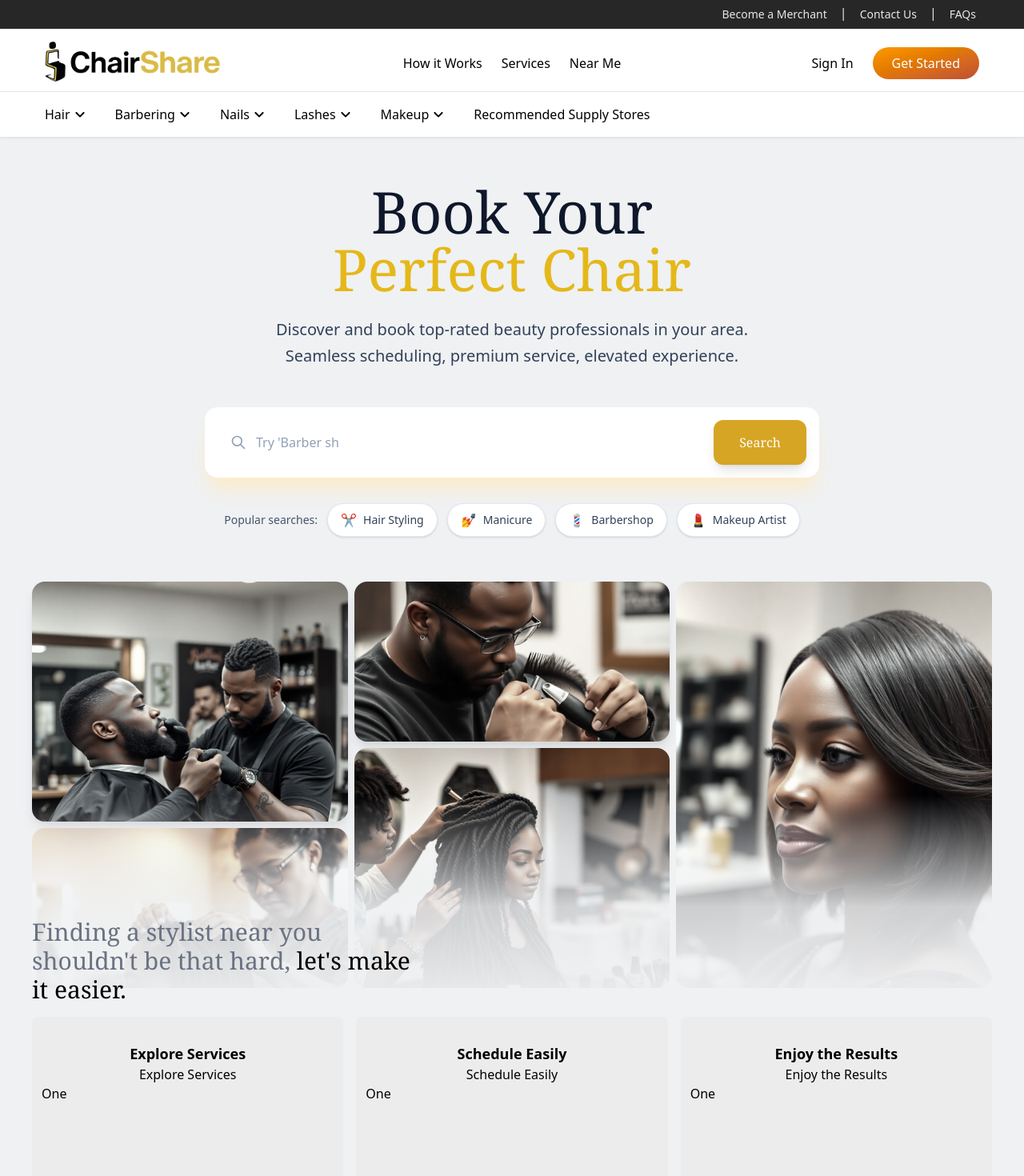
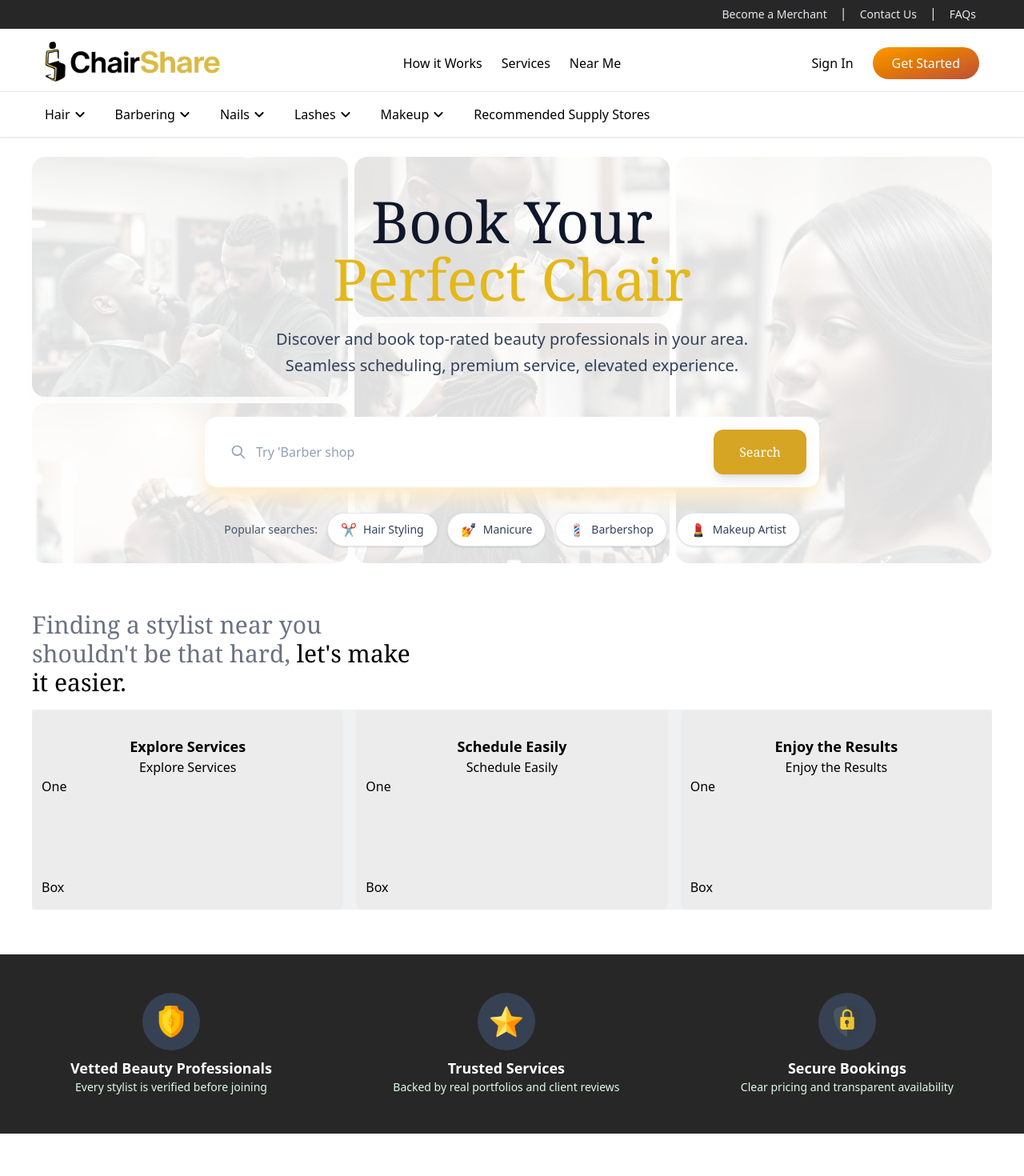
Before and after one commit to KayviaHarriott/chair-share, a React (Vite) app: page / in a window 1280 px wide. Shown: the top 1470 px of the page at 80% size. Built offline with nearby package versions, Linux system fonts and the light colour scheme.

Commit message:
Changed styling for landing page

```diff
--- a/src/pages/HomePage.tsx
+++ b/src/pages/HomePage.tsx
@@ -60,13 +60,30 @@ export const Home = () => {
   }, [placeholderText, isTyping, currentPhraseIndex, searchValue, phrases]);
 
   return (
-    <div className="bg-[#eff1f3] ">
+    <div className="bg-white ">
       {/* Header/CTA */}
       <Section
         backgroundColor=""
         content={
           <>
-            <div className="max-w-4xl mx-auto text-center pt-14 ">
+          <div className="flex gap-2 pt-14 -mt-8 opacity-12">
+              <div className="h-full w-1/3 flex flex-col gap-2">
+                {/* <img className=" h-[300px] w-1/3" src="/imgs/image_1.png"/> */}
+                <div className="h-[300px] shadow-lg shadow-gray-300 bg-cover grayscale-60 rounded-2xl bg-[url(/imgs/image_1.png)]"></div>
+                <div className="h-[200px] bg- bg-cover grayscale-60 rounded-2xl bg-no-repeat bg-[url(/imgs/image_6.png)]"></div>
+              </div>
+
+              <div className="h-full w-1/3 flex flex-col gap-2">
+                <div className="h-[200px] shadow-lg shadow-gray-300  bg-cover grayscale-60  bg-center rounded-2xl bg-no-repeat bg-[url(/imgs/image_5.png)]"></div>
+                <div className="h-[300px] bg-cover grayscale-60  rounded-2xl bg-no-repeat bg-[url(/imgs/image_4.png)]"></div>
+              </div>
+
+              <div className="h-full w-1/3">
+                <div className="h-[508px]  bg-cover grayscale-60  rounded-2xl bg-no-repeat bg-[url(/imgs/image_2.png)]"></div>
+              </div>
+            </div>
+
+            <div className="max-w-4xl mx-auto text-center pt-14 relative -mt-130 z-10">
               {/* Heading */}
               <h1 className="text-5xl sm:text-6xl lg:text-7xl font-serif mb-6">
                 <span className="text-slate-900">Book Your</span>
@@ -140,26 +157,10 @@ export const Home = () => {
         backgroundColor=""
         content={
           <>
-            <div className="flex gap-2 pt-14 ">
-              <div className="h-full w-1/3 flex flex-col gap-2 ">
-                {/* <img className=" h-[300px] w-1/3" src="/imgs/image_1.png"/> */}
-                <div className="h-[300px] shadow-lg shadow-gray-300 bg-cover grayscale-60 rounded-2xl bg-[url(/imgs/image_1.png)]"></div>
-                <div className="h-[200px] bg- bg-cover grayscale-60 rounded-2xl bg-no-repeat bg-[url(/imgs/image_6.png)]"></div>
-              </div>
 
-              <div className="h-full w-1/3 flex flex-col gap-2">
-                <div className="h-[200px] shadow-lg shadow-gray-300  bg-cover grayscale-60  bg-center rounded-2xl bg-no-repeat bg-[url(/imgs/image_5.png)]"></div>
-                <div className="h-[300px] bg-cover grayscale-60  rounded-2xl bg-no-repeat bg-[url(/imgs/image_4.png)]"></div>
-              </div>
-
-              <div className="h-full w-1/3">
-                <div className="h-[508px]  bg-cover grayscale-60  rounded-2xl bg-no-repeat bg-[url(/imgs/image_2.png)]"></div>
-              </div>
-            </div>
-
-            <div className="pb-14 -mt-60 relative z-10 ">
-              <div className="pt-6 bg-linear-to-t from-[#eff1f3] via-[#eff1f3]/85 to-transparent pb-4 font-serif">
-                <h2 className="text-2xl sm:text-2xl lg:text-3xl max-w-[500px] mt-24 pt-8 ">
+            <div className="py-14 ">
+              <div className="pt-6 pb-4 font-serif">
+                <h2 className="text-2xl sm:text-2xl lg:text-3xl max-w-[500px] ">
                   <span className="text-gray-500">
                     Finding a stylist near you shouldn't be that hard,
                   </span>{" "}
```
